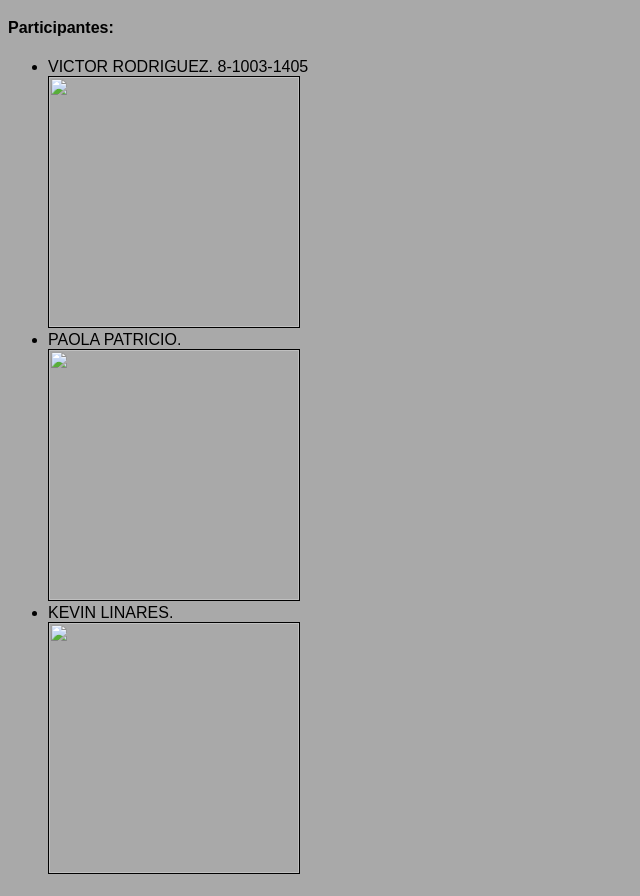
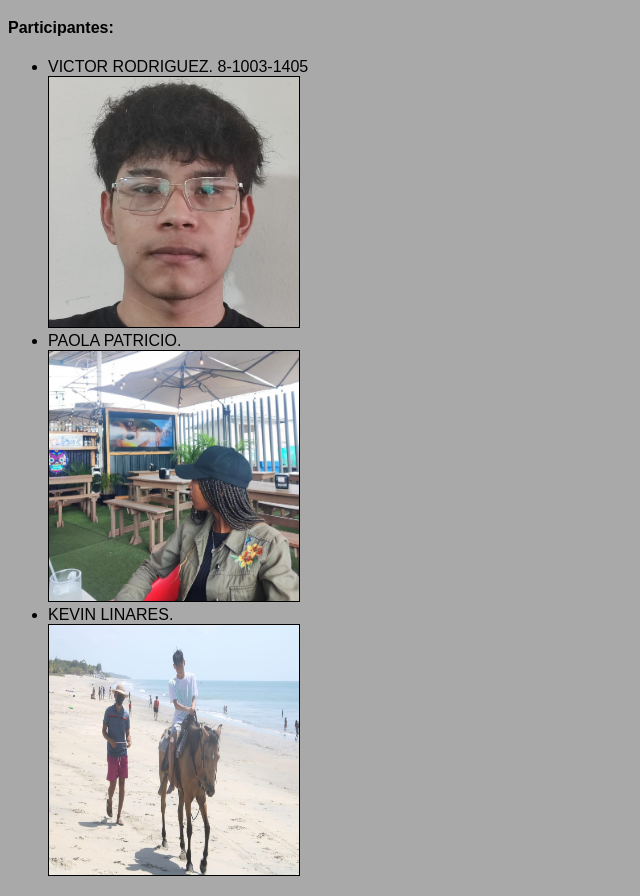
Before and after one commit to victxr-rod/Laboratorio-5, a plain HTML site: page Introduccion.html in a window 1280 px wide. Shown: the part 61-957 px from the top of the page, without its empty margins (0-640 px from the left). Drawn offline with Linux system fonts and the light colour scheme.

Commit message:
AGREGADO DE IMAGENES Y YA.

```diff
--- a/Introduccion.html
+++ b/Introduccion.html
@@ -22,11 +22,11 @@
         <ul>
 
             <li>VICTOR RODRIGUEZ. 8-1003-1405</li>
-            <img src="vr.jpeg" alt="">
+            <img src="VIC.jpeg" alt="">
             <li>PAOLA PATRICIO.</li>
-            <img src="" alt="">
+            <img src="PAO.jpeg" alt="">
             <li>KEVIN LINARES. </li>
-            <img src="kv.jpeg" alt="">
+            <img src="KEV.jpeg" alt="">
         </ul>
 
     </section>
```
Also changed, not shown: KEV.jpeg (added), PAO.jpeg (added), VIC.jpeg (added).
